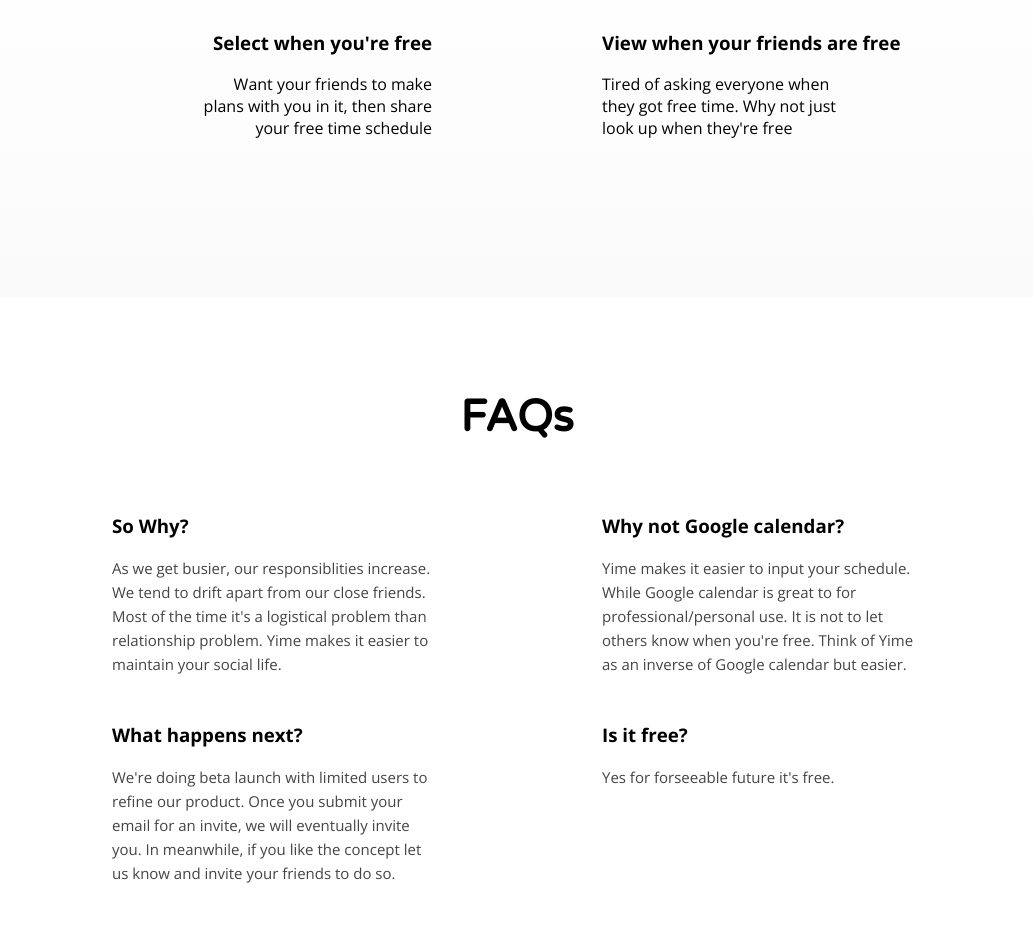
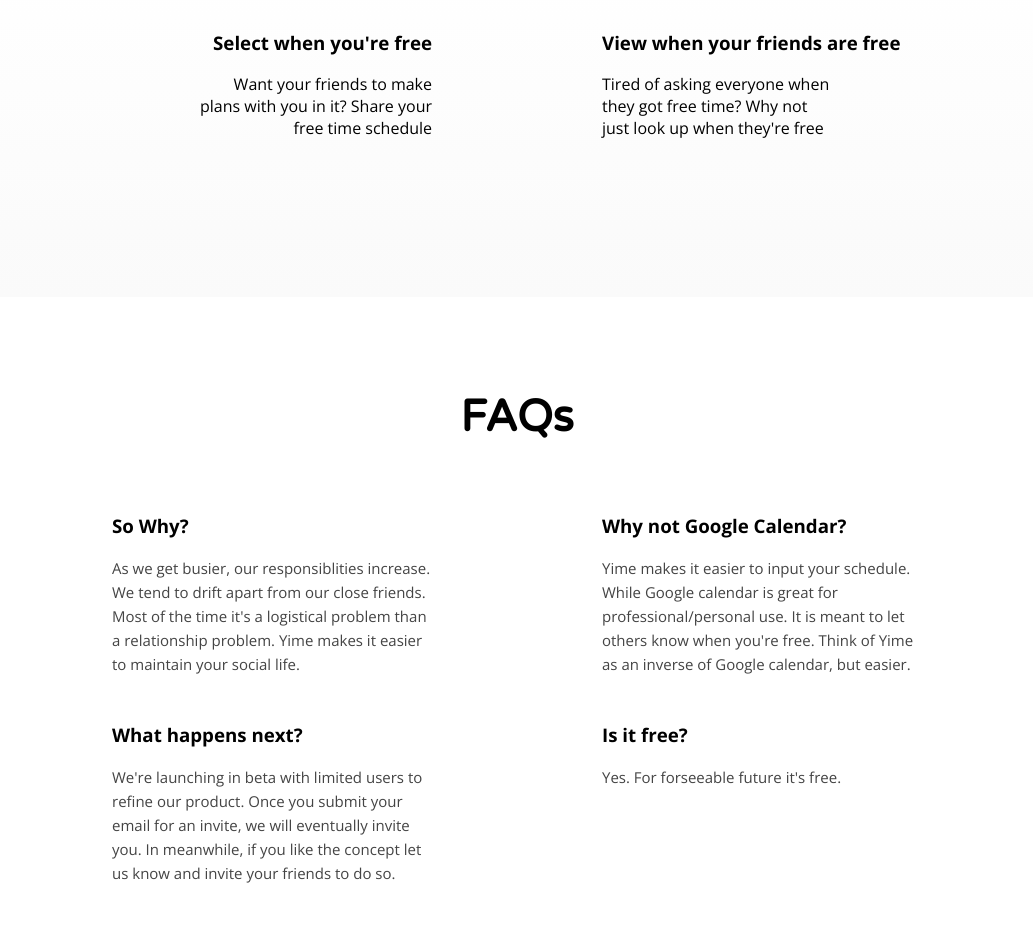
Before and after one commit to techsin/yimepage, a plain HTML site: page index.html in a window 1280 px wide. Shown: the part 867-1801 px from the top of the page, without its empty margins (123-1156 px from the left). Drawn offline with nearby package versions, Linux system fonts and the light colour scheme.

Commit message:
Update index.html

```diff
--- a/index.html
+++ b/index.html
@@ -233,12 +233,12 @@
             <div class="left">
                 <img src="https://i.imgur.com/HwTdhUO.png" alt="">
                 <h3>Select when you're free</h3>
-                <p>Want your friends to make plans with you in it, then share your free time schedule</p>
+                <p>Want your friends to make plans with you in it? Share your free time schedule</p>
             </div>
             <div class="right">
                 <img src="https://i.imgur.com/QKDy8F0.png" alt="">
                 <h3>View when your friends are free</h3>
-                <p>Tired of asking everyone when they got free time. Why not just look up when they're free</p>
+                <p>Tired of asking everyone when they got free time? Why not just look up when they're free</p>
             </div>
         </div>
     </div>
@@ -248,19 +248,19 @@
         <div class="left">
             <h3>So Why?</h3>
             <p>As we get busier, our responsiblities increase. We tend to drift apart from our close friends. Most of the
-                time it's a logistical problem than relationship problem. Yime makes it easier to maintain your social life.</p>
+                time it's a logistical problem than a relationship problem. Yime makes it easier to maintain your social life.</p>
             <h3>What happens next?</h3>
-            <p>We're doing beta launch with limited users to refine our product. Once you submit your email for an invite,
+            <p>We're launching in beta with limited users to refine our product. Once you submit your email for an invite,
                 we will eventually invite you. In meanwhile, if you like the concept let us know and invite your friends
                 to do so. </p>
 
         </div>
         <div class="right">
-            <h3>Why not Google calendar?</h3>
-            <p>Yime makes it easier to input your schedule. While Google calendar is great to for professional/personal use.
-                It is not to let others know when you're free. Think of Yime as an inverse of Google calendar but easier.</p>
+            <h3>Why not Google Calendar?</h3>
+            <p>Yime makes it easier to input your schedule. While Google calendar is great for professional/personal use.
+                It is meant to let others know when you're free. Think of Yime as an inverse of Google calendar, but easier.</p>
             <h3>Is it free?</h3>
-            <p>Yes for forseeable future it's free.</p>
+            <p>Yes. For forseeable future it's free.</p>
         </div>
 
     </div>
```
